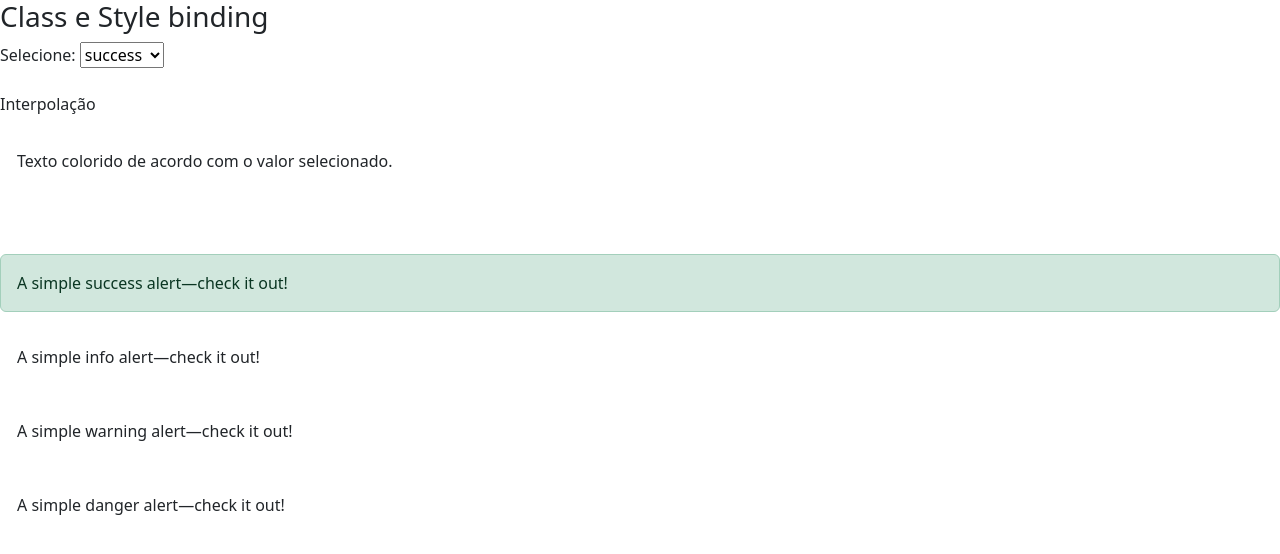
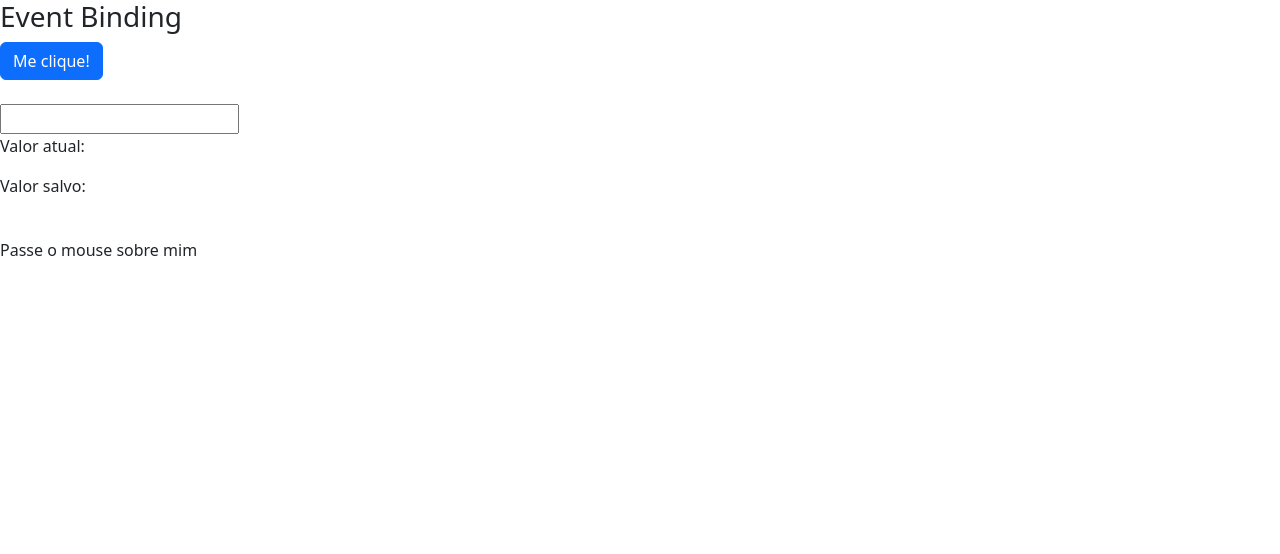
Before and after one commit to Airak/loiane-training, an Angular app in the folder data-binding/: page / in a window 1280 px wide. Shown: the top 554 px of the page. Built offline with nearby package versions, Linux system fonts and the light colour scheme.

Commit message:
11: Event binding

```diff
--- a/data-binding/src/app/data-binding/data-binding.component.css
+++ b/data-binding/src/app/data-binding/data-binding.component.css
@@ -0,0 +1,4 @@
+.highlight {
+  background-color: yellow;
+  font-weight: bold;
+}
--- a/data-binding/src/app/data-binding/data-binding.component.html
+++ b/data-binding/src/app/data-binding/data-binding.component.html
@@ -14,7 +14,7 @@
       <img bind-src="urlImagem">
   </article> -->
 
-  <article>
+  <!-- <article>
     <h3>Class e Style binding</h3>
     <div>
       Selecione:
@@ -47,5 +47,36 @@
         A simple danger alert—check it out!
       </div>
     </div>
+  </article> -->
+
+  <article>
+    <h3>Event Binding</h3>
+    <div>
+      <button class="btn btn-primary"
+              (click)="botaoClicado()">
+        Me clique!
+      </button>
+
+      <br><br>
+
+      <input type="text"
+        (keyup)="onKeyUp($event)"
+        (keyup.enter)="salvarValor(campoInput.value)"
+        (blur)="salvarValor(campoInput.value)"
+        #campoInput />
+
+       <p>Valor atual: {{ valorAtual }}</p>
+       <p>Valor salvo: {{ valorSalvo }}</p>
+
+       <br>
+
+       <span
+        (mouseover)="onMouseOverOut()"
+        (mouseout)="onMouseOverOut()"
+        [class.highlight]="isMouseOver"
+        >
+         Passe o mouse sobre mim
+      </span>
+    </div>
   </article>
 </section>
--- a/data-binding/src/app/data-binding/data-binding.component.ts
+++ b/data-binding/src/app/data-binding/data-binding.component.ts
@@ -11,6 +11,11 @@
   cursoAngular: boolean = true;
   urlImagem: string = 'https://lorempixel.com/400/200/nature/';
 
+  valorAtual: string = '';
+  valorSalvo: string = '';
+
+  isMouseOver: boolean = false;
+
   constructor() { }
 
   getValor(): number {
@@ -21,6 +26,26 @@
     return true;
   }
 
+  botaoClicado(){
+    alert('Botão clicado!');
+  }
+
+  onKeyUp(evento: KeyboardEvent){
+    this.valorAtual = (<HTMLInputElement>evento.target).value;
+  }
+
+  salvarValor(valor: any){
+    this.valorSalvo = valor;
+  }
+
+  onMouseOverOut(){
+    this.isMouseOver = !this.isMouseOver;
+  }
+
+  onMudouValor(evento: any){
+    console.log(evento.novoValor);
+  }
+
   ngOnInit(): void {
   }
 
```
